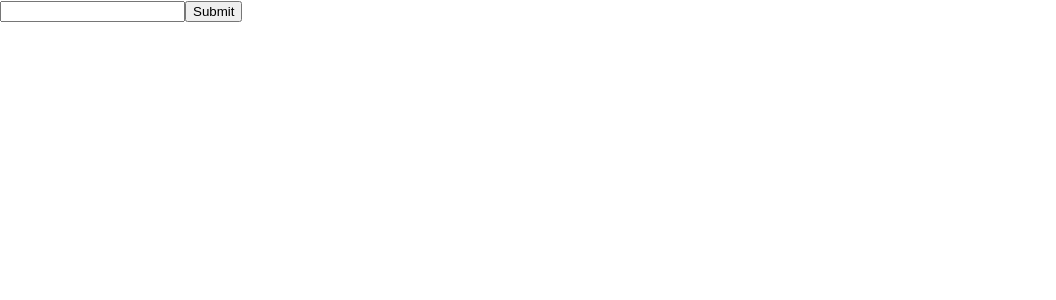
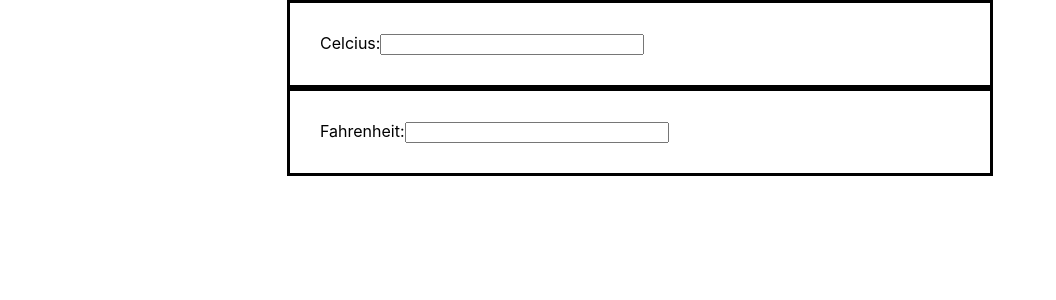
Before and after one commit to Singh-Arshdeep/ReactToDoApp, a React (Create React App) app: page / in a window 1280 px wide. Shown: the top 300 px of the page, without its empty margins (0-1056 px from the left). Built offline with nearby package versions, Linux system fonts and the light colour scheme.

Commit message:
working on the temp problem

```diff
--- /dev/null
+++ b/src/TemperatureCalculator.js
@@ -0,0 +1,31 @@
+import React from 'react';
+import TemperatureInput from './TemperatureInput';
+
+class TemperatureCalculator extends React.Component {
+
+    constructor() {
+        super();
+        this.state = {
+            Ctemp:"",
+            Ftemp:""
+        }
+    }
+
+    handleChange() {
+
+    }
+
+    render() {
+        return(
+            <div>
+                <TemperatureInput tempType="Celcius:" change={this.handleChange}
+                val={this.state.temp}/>
+                <TemperatureInput tempType="Fahrenheit:" change={this.handleChange}
+                val={this.state.temp}
+                />
+            </div>
+        );
+    }
+}
+
+export default TemperatureCalculator;
--- /dev/null
+++ b/src/TemperatureInput.js
@@ -0,0 +1,22 @@
+import React from 'react';
+
+class TemperatureInput extends React.Component {
+
+    render() {
+        return(
+            <div style={{border:'solid',width:'50%', margin:'auto', padding:30}}>
+              {this.props.tempType}
+
+              <input
+              style={{width:'40%', margin:'auto'}}
+              type="text"
+              onChange={this.props.change}
+              value={this.props.val}/>
+
+            </div>
+        );
+    }
+
+}
+
+export default TemperatureInput;
--- a/src/index.js
+++ b/src/index.js
@@ -4,13 +4,14 @@ import './index.css';
 import App from './App';
 import AppFetch from './AppFetch';
 import Form from './Form';
+import TemperatureCalculator from './TemperatureCalculator';
 //import AppConditionalRender from './AppConditionalRender';
 //import AppConditionalRenderLogIn from './AppConditionalRenderLogIn';
 import * as serviceWorker from './serviceWorker';
 
 //ReactDOM.render(<AppConditionalRenderLogIn />, document.getElementById('root'));
 //ReactDOM.render(<AppFetch />, document.getElementById('root'));
-ReactDOM.render(<Form />, document.getElementById('root'));
+ReactDOM.render(<TemperatureCalculator />, document.getElementById('root'));
 // If you want your app to work offline and load faster, you can change
 // unregister() to register() below. Note this comes with some pitfalls.
 // Learn more about service workers: https://bit.ly/CRA-PWA
```
